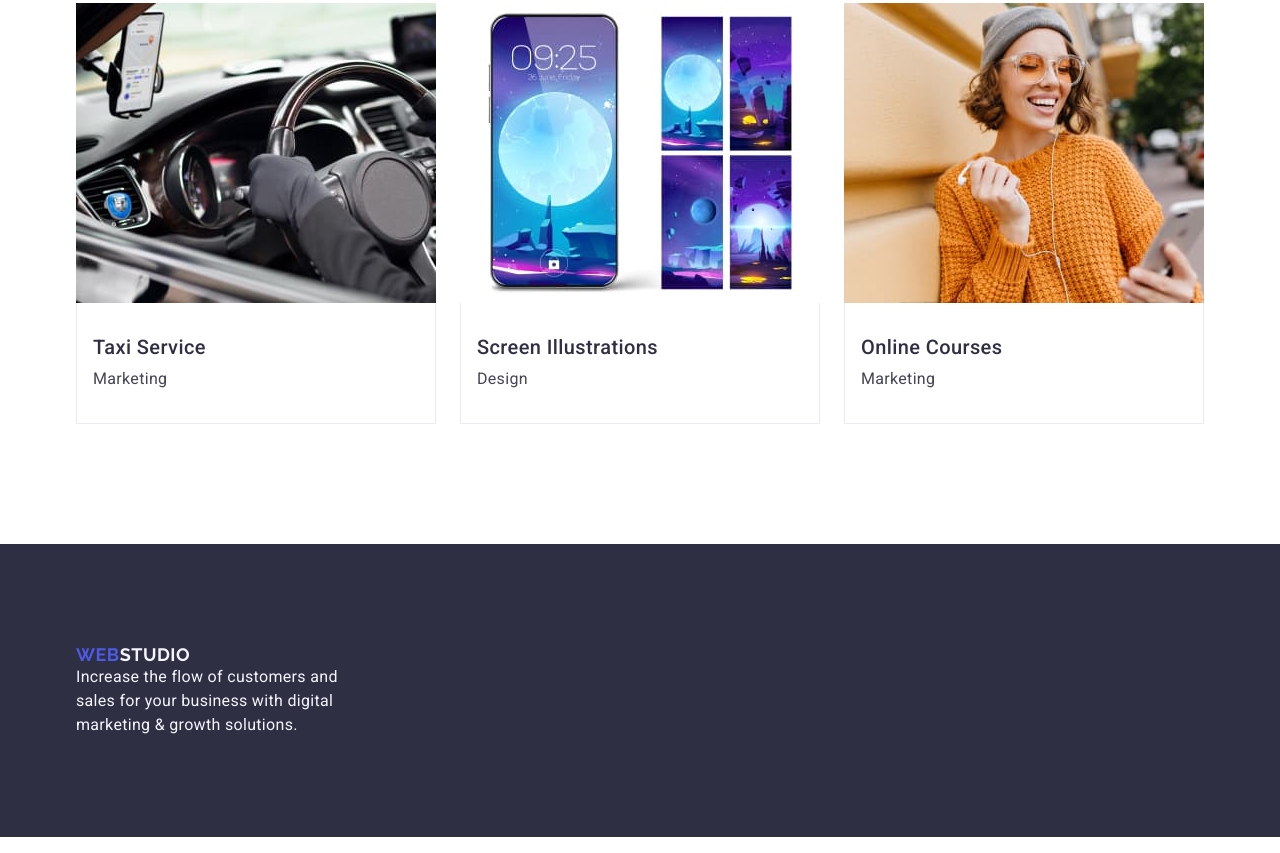
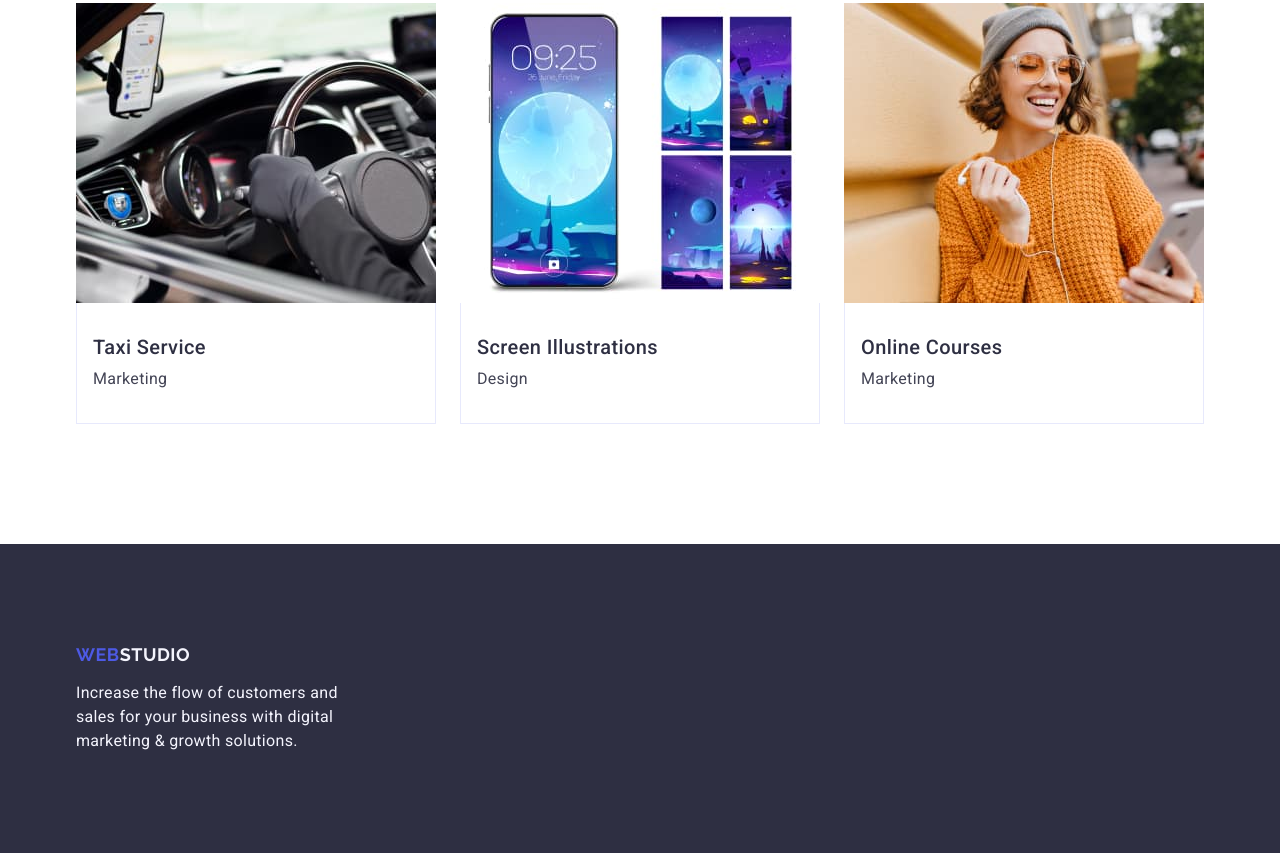
Before and after one commit to IhorDid/goit-markup-hw-03, a plain HTML site: page index.html in a window 1280 px wide. Shown: the part 2471-3324 px from the top of the page. Drawn offline with nearby package versions, Linux system fonts and the light colour scheme.

Commit message:
edit on class

```diff
--- a/css/style.css
+++ b/css/style.css
@@ -283,7 +283,7 @@ img {
   letter-spacing: 0.02em;
 }
 
-footer > a {
+.logo-link {
   display: inline-block;
   margin-bottom: 16px;
 }
--- a/index.html
+++ b/index.html
@@ -194,7 +194,7 @@
     </main>
     <footer class="footer">
       <div class="container">
-        <a class="nav-logo" href="./index.html"
+        <a class="nav-logo logo-link" href="./index.html"
           >Web<span class="footer-logo">Studio</span></a
         >
         <p class="footer-text">
```
